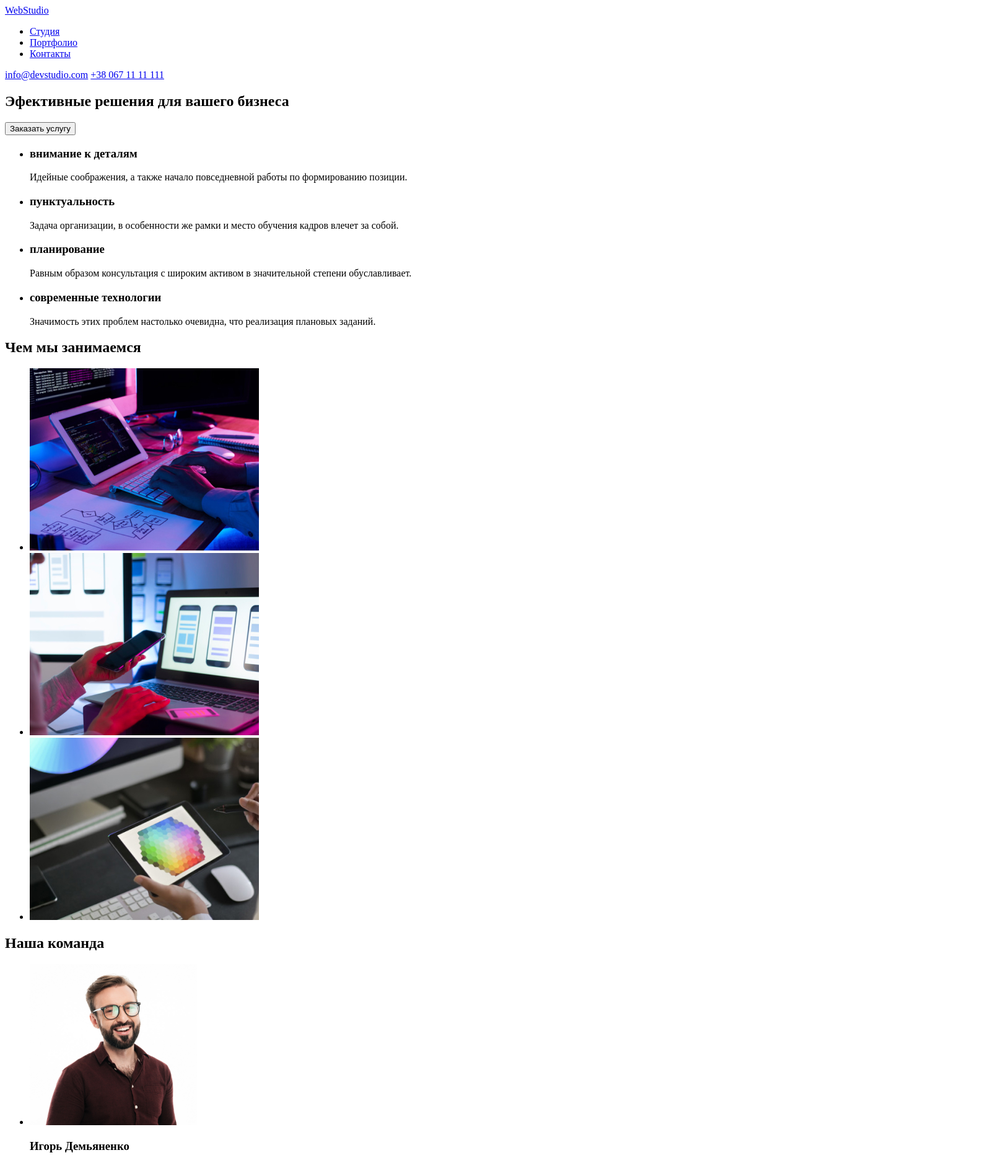
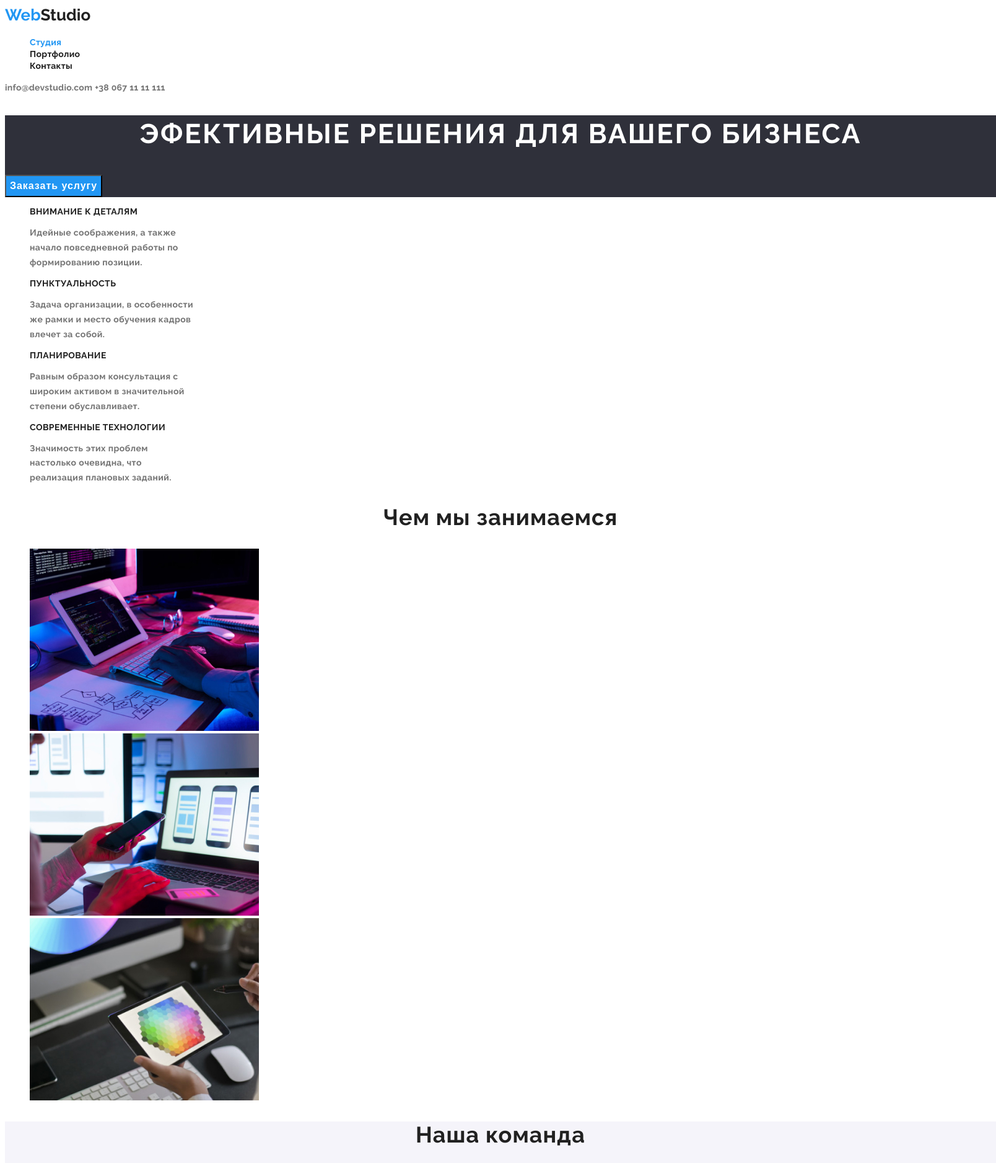
Before and after one commit to HetmanNazar/goit-markup-hw-02, a plain HTML site: page index.html in a window 1280 px wide. Shown: the top 1876 px of the page at 62% size, 1608 px wide, since content can reach past the window. Drawn offline with Linux system fonts and the light colour scheme.

Commit message:
already all?

```diff
--- /dev/null
+++ b/css/styles.css
@@ -0,0 +1,204 @@
+body {
+  font-family: "Roboto", sans-serif;
+  font-family: "Raleway", sans-serif;
+  font-style: normal;
+  font-weight: 400;
+  color: #212121;
+  width: 1600px;
+}
+
+.header {
+  list-style: none;
+}
+.nav {
+}
+
+.logo {
+  font-size: 26px;
+  font-family: "Raleway", sans-serif;
+  font-weight: 700;
+  line-height: 1.29;
+  text-decoration: none;
+  color: #212121;
+}
+span {
+  color: #2196f3;
+}
+.menu-list {
+  text-decoration: none;
+  list-style: none;
+}
+.menu-item {
+  font-weight: 500;
+  font-size: 14px;
+  line-height: 1.14;
+  letter-spacing: 0.02em;
+  text-decoration: none;
+  color: #212121;
+}
+.item-hover:hover,
+.item-hover:focus {
+  color: #2196f3;
+}
+.nav-item {
+  font-weight: 500;
+  font-size: 14px;
+  line-height: 1.14;
+  letter-spacing: 0.02em;
+  color: #757575;
+  text-decoration: none;
+}
+.service {
+  background: #2f303a;
+}
+.service-text {
+  font-weight: 900;
+  font-size: 44px;
+  line-height: 1.36;
+  text-align: center;
+  letter-spacing: 0.06em;
+  text-transform: uppercase;
+  color: #ffffff;
+}
+.service-btn {
+  font-weight: 700;
+  font-size: 16px;
+  line-height: 1.87;
+  align-items: center;
+  text-align: center;
+  letter-spacing: 0.06em;
+  color: #ffffff;
+  background: #2196f3;
+  cursor: pointer;
+}
+.unique {
+}
+
+.unique-item {
+  width: 270px;
+  list-style: none;
+}
+.unique-text {
+  font-weight: 700;
+  font-size: 14px;
+  line-height: 1.14;
+  letter-spacing: 0.03em;
+  text-transform: uppercase;
+}
+.unique-text-p {
+  font-size: 14px;
+  line-height: 1.71;
+  letter-spacing: 0.03em;
+  color: #757575;
+}
+.about {
+}
+.about-text {
+  font-weight: 700;
+  font-size: 36px;
+  line-height: 1.17;
+  text-align: center;
+  letter-spacing: 0.03em;
+}
+.about-holder {
+  list-style: none;
+}
+.team {
+  background: #f5f4fa;
+}
+.our-team {
+  font-weight: 700;
+  font-size: 36px;
+  line-height: 1.17;
+  text-align: center;
+  letter-spacing: 0.03em;
+}
+.team-list {
+  list-style: none;
+  text-align: center;
+}
+.team-item {
+  width: 270px;
+  height: 368px;
+  background: #ffffff;
+  box-shadow: 0px 1px 3px rgba(0, 0, 0, 0.12), 0px 1px 1px rgba(0, 0, 0, 0.14),
+    0px 2px 1px rgba(0, 0, 0, 0.2);
+  border-radius: 0px 0px 4px 4px;
+}
+.team-name {
+  font-weight: 500;
+  font-size: 16px;
+  line-height: 19px;
+  letter-spacing: 0.03em;
+}
+.team-position {
+  font-size: 16px;
+  line-height: 1.19;
+  letter-spacing: 0.03em;
+  color: #757575;
+}
+.footer {
+  background: #2f303a;
+}
+.logo-ftr {
+  font-size: 26px;
+  font-family: "Raleway", sans-serif;
+  font-weight: 700;
+  line-height: 1.29;
+  color: #ffffff;
+  text-decoration: none;
+}
+.contact-ftr {
+  font-style: normal;
+  font-size: 14px;
+  line-height: 1.71;
+  letter-spacing: 0.03em;
+  color: #ffffff;
+}
+.link-ftr {
+  font-style: normal;
+  font-weight: normal;
+  text-decoration: none;
+  font-size: 14px;
+  line-height: 1.71;
+  letter-spacing: 0.03em;
+  color: rgba(255, 255, 255, 0.6);
+}
+.line {
+  border: 1px solid #ececec;
+}
+.portfolio-btn-holder {
+  list-style: none;
+}
+.portfolio-btn {
+  font-weight: 500;
+  font-size: 16px;
+  line-height: 1.62;
+  text-align: center;
+  letter-spacing: 0.03em;
+  background: #2196f3;
+  color: #ffffff;
+  cursor: pointer;
+}
+.portfolio-card-holder {
+  list-style: none;
+}
+.portfolio-card-item {
+  border: 1px solid #eeeeee;
+  box-sizing: border-box;
+  width: 370px;
+  height: 404px;
+}
+
+.portfolio-card-h {
+  font-weight: 700;
+  font-size: 18px;
+  line-height: 2;
+  letter-spacing: 0.06em;
+}
+.portfolio-card-text {
+  font-size: 16px;
+  line-height: 1.87;
+  letter-spacing: 0.03em;
+  color: #757575;
+}
--- a/index.html
+++ b/index.html
@@ -5,7 +5,7 @@
     <meta http-equiv="X-UA-Compatible" content="IE=edge" />
     <meta name="viewport" content="width=device-width, initial-scale=1.0" />
     <title>Document</title>
-    <link rel="stylesheet" href="css/styles.css" />
+    <link rel="stylesheet" href="./css/styles.css" />
     <link rel="preconnect" href="https://fonts.gstatic.com" />
     <link
       href="https://fonts.googleapis.com/css2?family=Raleway:wght@700&family=Roboto:wght@400;500;700;900&display=swap"
```
